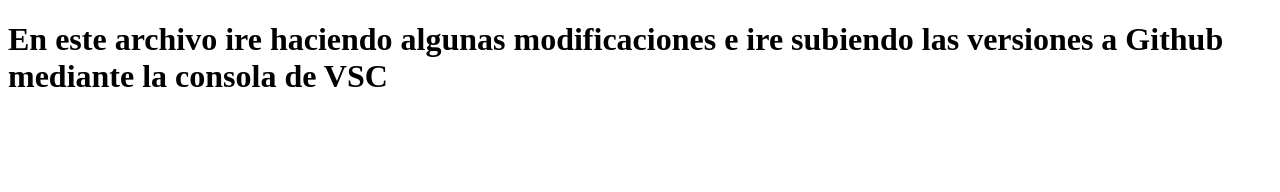
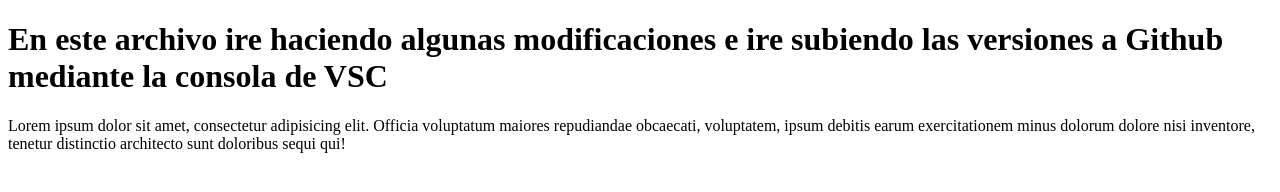
Before and after one commit to facundoCastilloUy/DisWeb3, a plain HTML site: page index.html in a window 1280 px wide. Drawn offline with Linux system fonts and the light colour scheme.

Commit message:
se agregó un párrafo con lorem

```diff
--- a/index.html
+++ b/index.html
@@ -7,5 +7,7 @@
 </head>
 <body>
     <h1>En este archivo ire haciendo algunas modificaciones e ire subiendo las versiones a Github mediante la consola de VSC</h1>
+
+    <p>Lorem ipsum dolor sit amet, consectetur adipisicing elit. Officia voluptatum maiores repudiandae obcaecati, voluptatem, ipsum debitis earum exercitationem minus dolorum dolore nisi inventore, tenetur distinctio architecto sunt doloribus sequi qui!</p>
 </body>
 </html>
```
